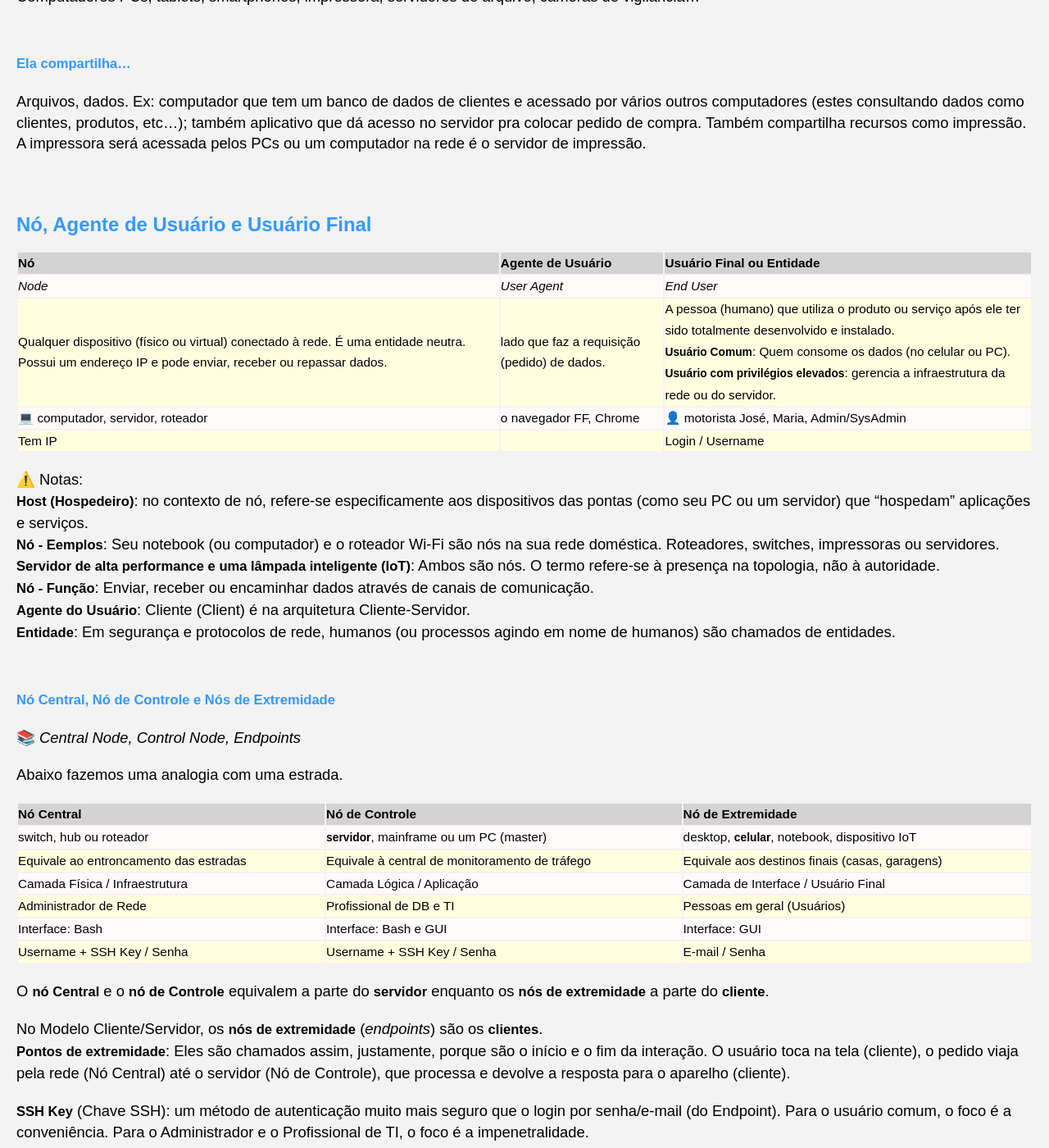
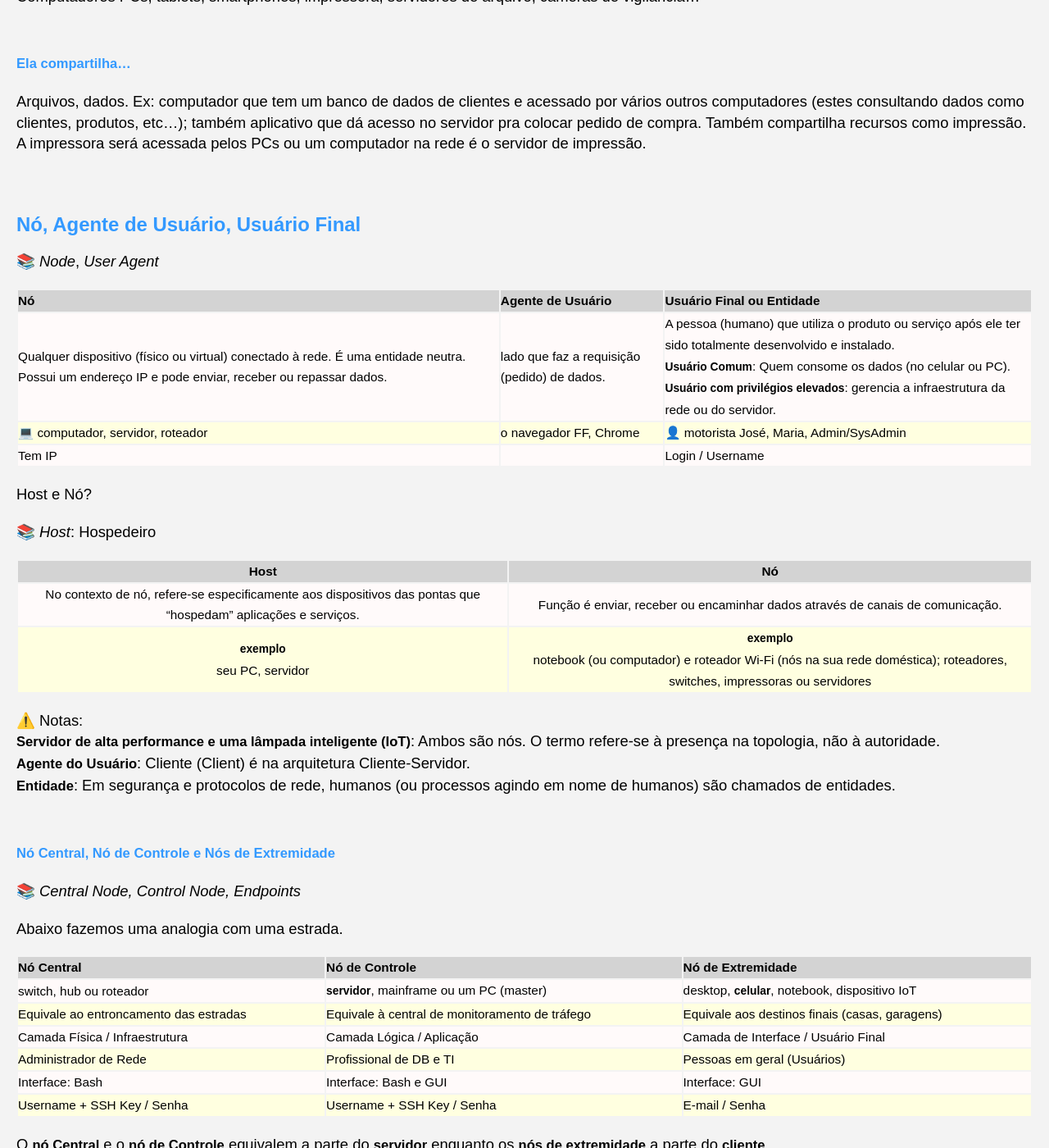
Before and after one commit to Joesynth/joesynth.github.io, a Jekyll site: the page built from _posts/2021-07-28-rede.md, in a window 1280 px wide and 1400 px high, scrolled down 582 px. Shown: the whole window at 82% size. Built offline with Jekyll 4.4.1, drawn with Linux system fonts in a browser that asks for light colours.

Commit message:
Update 2021-07-28-rede.md

```diff
--- a/_posts/2021-07-28-rede.md
+++ b/_posts/2021-07-28-rede.md
@@ -25,24 +25,29 @@ Arquivos, dados. Ex: computador que tem um banco de dados de clientes e acessado
 
 
 
-## Nó, Agente de Usuário e Usuário Final
+## Nó, Agente de Usuário, Usuário Final
+
+📚️ *Node*, *User Agent*
 
 |Nó|Agente de Usuário|Usuário Final ou Entidade|
 |:---|:---|:---|
-|*Node*|*User Agent*|*End User*|
 |Qualquer dispositivo (físico ou virtual) conectado à rede. É uma entidade neutra. Possui um endereço IP e pode enviar, receber ou repassar dados.|lado que faz a requisição (pedido) de dados.|A pessoa (humano) que utiliza o produto ou serviço após ele ter sido totalmente desenvolvido e instalado.<br />**Usuário Comum**: Quem consome os dados (no celular ou PC).<br />**Usuário com privilégios elevados**: gerencia a infraestrutura da rede ou do servidor.|
 |💻 computador, servidor, roteador|o navegador FF, Chrome|👤️ motorista José, Maria, Admin/SysAdmin|
 |Tem IP||Login / Username|
 
+Host e Nó?
+
+📚️ *Host*: Hospedeiro
+
+|Host | Nó |
+|:---:|:---:|
+| No contexto de nó, refere-se especificamente aos dispositivos das pontas que "hospedam" aplicações e serviços.|Função é enviar, receber ou encaminhar dados através de canais de comunicação.|
+|**exemplo**<br />seu PC, servidor|**exemplo**<br />notebook (ou computador) e roteador Wi-Fi (nós na sua rede doméstica); roteadores, switches, impressoras ou servidores  |
+
 ⚠️ Notas:
-**Host (Hospedeiro)**: no contexto de nó, refere-se especificamente aos dispositivos das pontas (como seu PC ou um servidor) que "hospedam" aplicações e serviços.
-**Nó - Eemplos**: Seu notebook (ou computador) e o roteador Wi-Fi são nós na sua rede doméstica. Roteadores, switches, impressoras ou servidores.
 **Servidor de alta performance e uma lâmpada inteligente (IoT)**: Ambos são nós. O termo refere-se à presença na topologia, não à autoridade.
-**Nó - Função**: Enviar, receber ou encaminhar dados através de canais de comunicação.
 **Agente do Usuário**: Cliente (Client) é na arquitetura Cliente-Servidor.
 **Entidade**: Em segurança e protocolos de rede, humanos (ou processos agindo em nome de humanos) são chamados de entidades.
-
-
 
 
 ###### Nó Central, Nó de Controle e Nós de Extremidade
```
